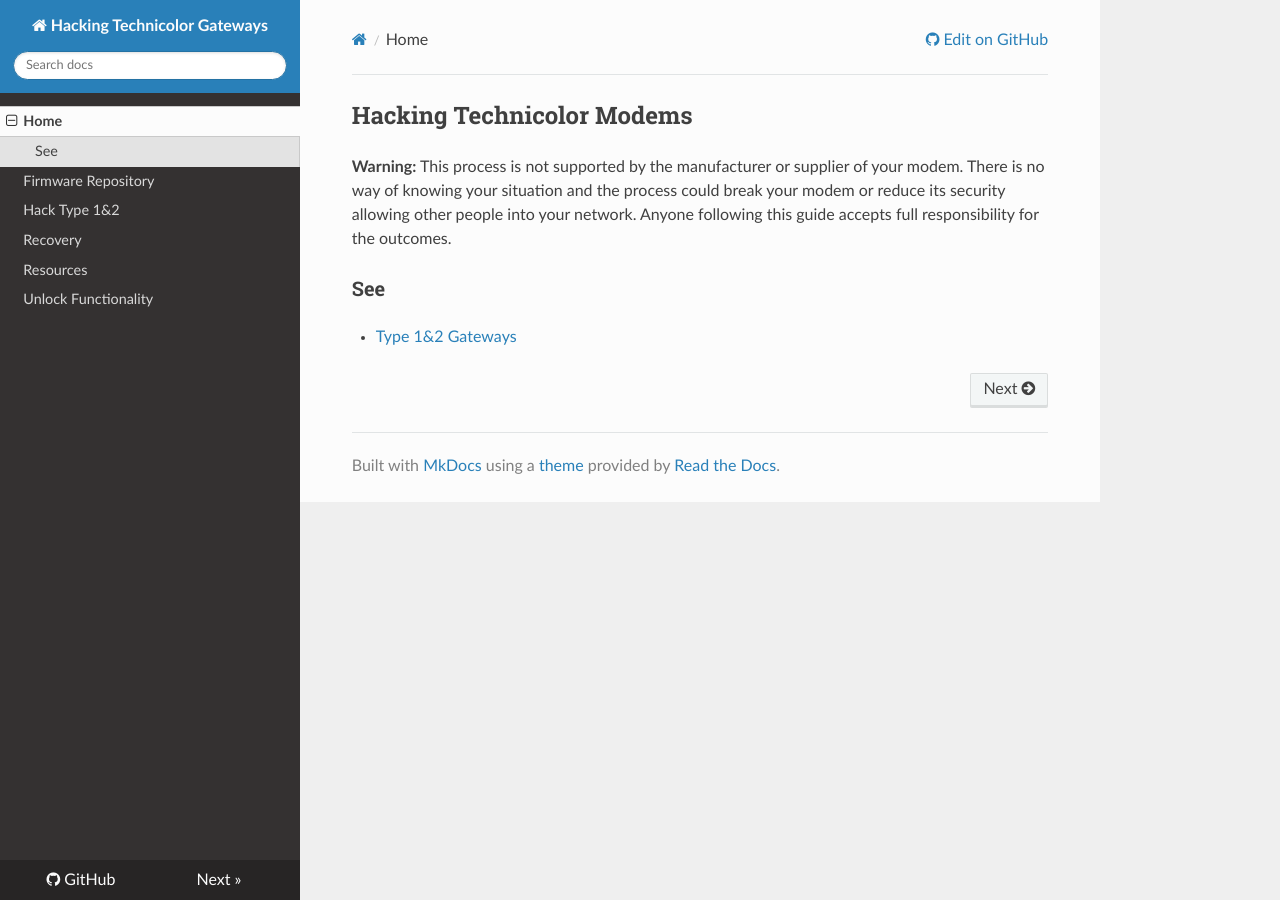
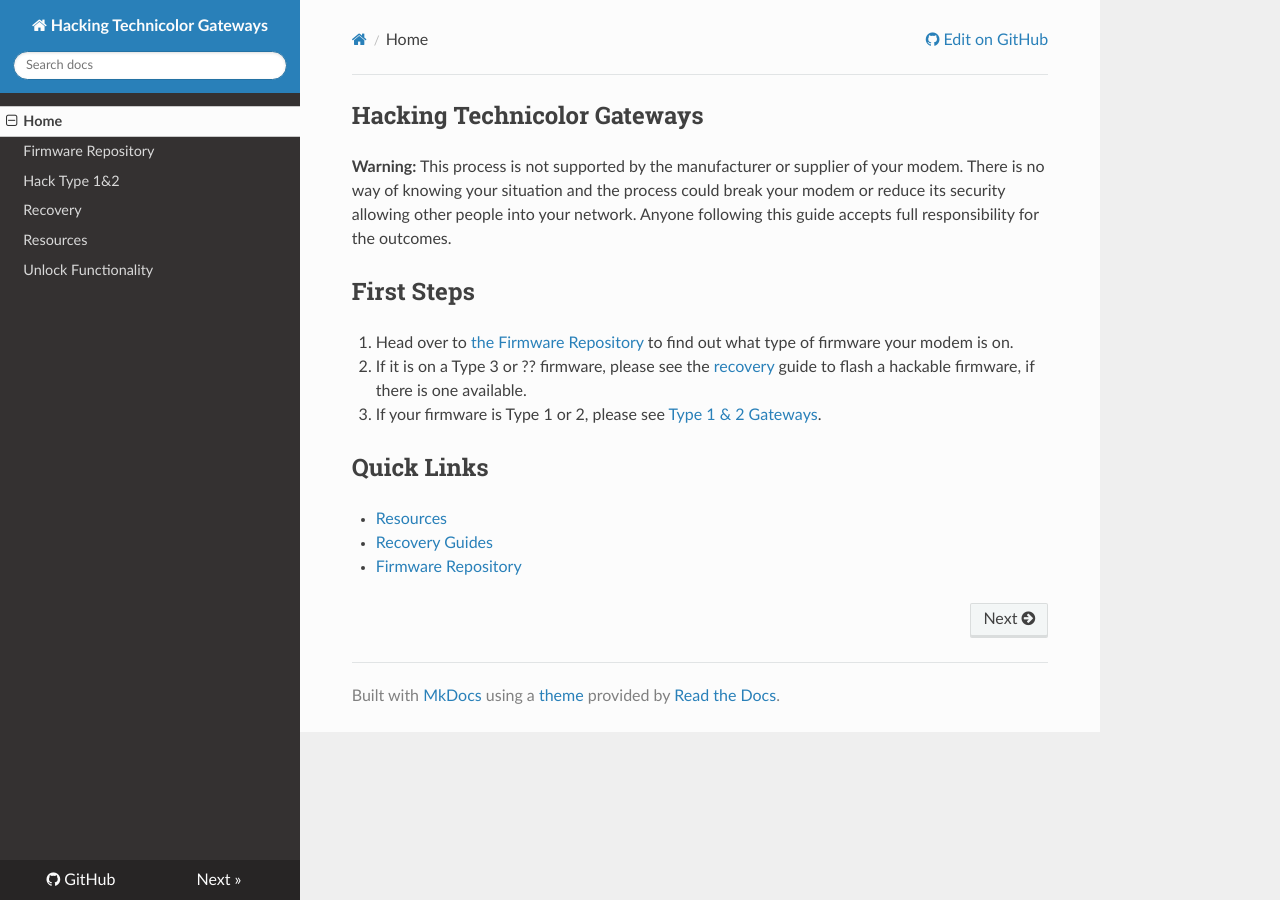
Before and after one commit to hack-technicolor/hack-technicolor, an MkDocs documentation site: the page built from docs/index.md, in a window 1280 px wide. Built offline with MkDocs 1.6.1, drawn with Linux system fonts in a browser that asks for light colours; nearby versions of some CDN libraries.

Commit message:
Fix links, add warnings and others

```diff
--- a/docs/index.md
+++ b/docs/index.md
@@ -1,8 +1,16 @@
-## Hacking Technicolor Modems
+## Hacking Technicolor Gateways
 
-<b>Warning:</b> This process is not supported by the manufacturer or supplier of your modem.
+**Warning:** This process is not supported by the manufacturer or supplier of your modem.
 There is no way of knowing your situation and the process could break your modem or reduce its security allowing other people into your network. Anyone following this guide accepts full responsibility for the outcomes.
 
-### See
+## First Steps
 
-- <a href="Type%201&2/">Type 1&2 Gateways</a>
+1. Head over to [the Firmware Repository](Firmware%20Repository/) to find out what type of firmware your modem is on.
+   - If it is on a Type 3 or ?? firmware, please see the [recovery](Recovery/) guide to flash a hackable firmware, if there is one available.
+
+2. If your firmware is Type 1 or 2, please see [Type 1 & 2 Gateways](Type%201&2/).
+
+## Quick Links
+- [Resources](Resources/)
+- [Recovery Guides](Recovery/)
+- [Firmware Repository](Firmware%20Repository/)
```
Also changed, not shown: docs/Hack Type 1&2.md (+2 -0 lines), docs/Recovery.md (+6 -2 lines), docs/Resources.md (+9 -8 lines).
